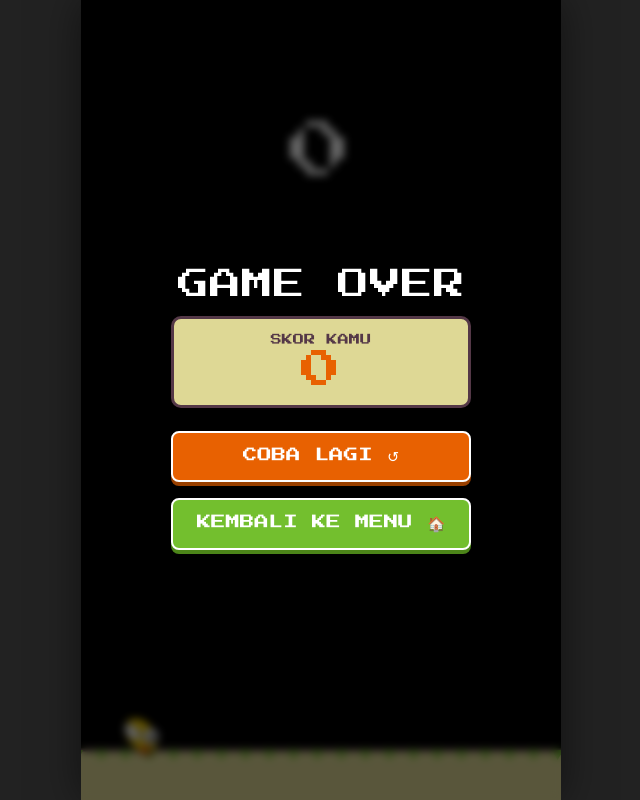
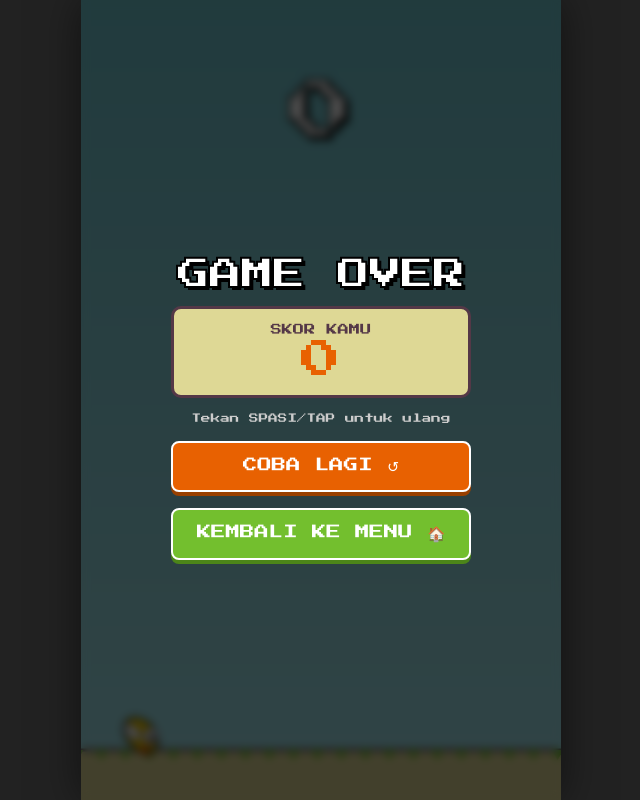
Before and after one commit to dewatalaptop/stok-keramik, a plain HTML site: page index.html in a window 1280 px wide. Both pictures are taken after a click on the button "MULAI MAIN ▶". Shown: the whole page, without its empty margins (319-959 px from the left). Drawn offline with Linux system fonts and the light colour scheme.

Commit message:
Update index.html

```diff
--- a/index.html
+++ b/index.html
@@ -3,7 +3,7 @@
 <head>
     <meta charset="UTF-8">
     <meta name="viewport" content="width=device-width, initial-scale=1.0, maximum-scale=1.0, user-scalable=no, viewport-fit=cover">
-    <title>Flappy Dolan Sawah - Final Fix</title>
+    <title>Flappy Dolan Sawah - Fixed Version</title>
     <style>
         @import url('https://fonts.googleapis.com/css2?family=Press+Start+2P&display=swap');
 
@@ -33,13 +33,14 @@
         .ui-layer { position: absolute; width: 100%; pointer-events: none; z-index: 10; text-align: center; }
 
         #score-display {
-            top: 15%; font-size: 4rem; color: white;
+            top: 10%; /* UX: Dinaikkan sedikit agar tidak menghalangi pandangan */
+            font-size: 4rem; color: white;
             -webkit-text-stroke: 2px #000; text-shadow: 4px 4px 0 #000;
         }
 
         .screen {
             position: absolute; top: 0; left: 0; width: 100%; height: 100%;
-            background: rgba(0,0,0,0.6); backdrop-filter: blur(4px);
+            background: rgba(0,0,0,0.7); backdrop-filter: blur(4px);
             display: flex; flex-direction: column;
             justify-content: center; align-items: center;
             z-index: 20; display: none;
@@ -83,7 +84,7 @@
                 Target Voucher: <span style="color:#F4D03F; font-weight:bold;">20 Poin</span><br>
                 Tap layar / Spasi untuk terbang
             </div>
-            <button class="btn" onclick="game.start()">MULAI MAIN ▶</button>
+            <button class="btn" id="btn-start">MULAI MAIN ▶</button>
         </div>
 
         <div id="screen-over" class="screen">
@@ -94,8 +95,9 @@
                 <div id="final-score" style="font-size:2.5rem; color:#E86101;">0</div>
             </div>
 
-            <button class="btn" onclick="game.start()">COBA LAGI ↺</button>
-            <button class="btn btn-green" onclick="game.menu()">KEMBALI KE MENU 🏠</button>
+            <div style="color:#ccc; font-size:0.6rem; margin-bottom:10px;">Tekan SPASI/TAP untuk ulang</div>
+            <button class="btn" id="btn-restart">COBA LAGI ↺</button>
+            <button class="btn btn-green" id="btn-menu">KEMBALI KE MENU 🏠</button>
         </div>
 
         <div id="screen-voucher" class="screen">
@@ -114,74 +116,57 @@
                         <span id="live-clock" style="font-weight:bold; font-size:1rem;">00:00:00</span>
                     </div>
                 </div>
-                <button class="btn btn-green" style="margin-top:15px; padding:10px;" onclick="game.menu()">SELESAI</button>
+                <button class="btn btn-green" style="margin-top:15px; padding:10px;" id="btn-voucher-done">SELESAI</button>
             </div>
         </div>
     </div>
 
     <script>
-        // --- 1. CONFIG FISIKA ORIGINAL ---
+        // --- 1. CONFIG & SYSTEM CONSTANTS ---
         const CONFIG = {
-            gravity: 0.5,     // Diperberat (sebelumnya 0.35)
-            jump: 8.0,        // Diperkuat (sebelumnya 6.5)
-            speed: 3.5,       // Dipercepat sedikit agar tidak ngantuk
-            gap: 130,         // Jarak pipa
+            gravity: 0.5,
+            jump: 8.0,
+            speed: 3.5,
+            gap: 130,
             voucherTarget: 20
         };
 
         const canvas = document.getElementById('gameCanvas');
-        const ctx = canvas.getContext('2d', { alpha: false }); // Optimasi Rendering
+        // FIX: Hapus alpha:false agar CSS background gradient terlihat
+        const ctx = canvas.getContext('2d');
 
-        // --- 2. ASSETS GENERATOR (PIXEL ART STYLE) ---
+        // --- 2. ASSETS GENERATOR ---
         const assets = { bird: null, pipeTop: null, pipeBot: null };
 
         function createAssets() {
-            // A. BURUNG (Bentuk lebih detail & tegas)
+            // A. BURUNG
             const cB = document.createElement('canvas');
             cB.width = 44; cB.height = 32;
             const b = cB.getContext('2d');
 
-            // Outline Hitam (Bikin grafik tajam)
-            b.fillStyle = "#000";
-            b.beginPath(); b.ellipse(22,16,21,15,0,0,Math.PI*2); b.fill();
-
-            // Body Kuning
-            b.fillStyle = "#FFD700";
-            b.beginPath(); b.ellipse(22,16,19,13,0,0,Math.PI*2); b.fill();
-
-            // Mata Besar
+            b.fillStyle = "#000"; b.beginPath(); b.ellipse(22,16,21,15,0,0,Math.PI*2); b.fill();
+            b.fillStyle = "#FFD700"; b.beginPath(); b.ellipse(22,16,19,13,0,0,Math.PI*2); b.fill();
             b.fillStyle = "#FFF"; b.beginPath(); b.arc(30,10,8,0,Math.PI*2); b.fill(); b.stroke();
             b.fillStyle = "#000"; b.beginPath(); b.arc(32,10,3,0,Math.PI*2); b.fill();
-
-            // Sayap Putih
             b.fillStyle = "#FFF"; b.beginPath(); b.ellipse(14,20,10,6,0,0,Math.PI*2); b.fill(); b.stroke();
-
-            // Paruh Oranye
             b.fillStyle = "#E86101"; b.beginPath(); b.moveTo(32,18); b.lineTo(44,24); b.lineTo(32,30); b.fill(); b.stroke();
-
             assets.bird = cB;
 
-            // B. PIPA (Style Mario Klasik dengan Outline Tebal)
-            const w = 64, h = 800; // Lebih lebar sedikit biar gagah
+            // B. PIPA
+            const w = 64, h = 800;
             const cPT = document.createElement('canvas'); cPT.width = w; cPT.height = h;
             const cPB = document.createElement('canvas'); cPB.width = w; cPB.height = h;
             const pt = cPT.getContext('2d');
             const pb = cPB.getContext('2d');
 
             function drawPipe(c, isTop) {
-                // Batang Pipa
                 c.fillStyle = "#73BF2E"; c.fillRect(4, 0, w-8, h);
                 c.lineWidth = 4; c.strokeStyle = "#000"; c.strokeRect(4, 0, w-8, h);
-
-                // Highlight & Shadow (Efek 3D)
                 c.fillStyle = "rgba(255,255,255,0.2)"; c.fillRect(8, 0, 8, h);
                 c.fillStyle = "rgba(0,0,0,0.1)"; c.fillRect(w-16, 0, 8, h);
-
-                // Kepala Pipa
                 let capY = isTop ? h - 40 : 0;
                 c.fillStyle = "#73BF2E"; c.fillRect(0, capY, w, 40);
                 c.strokeRect(0, capY, w, 40);
-                // Detail Kepala
                 c.fillStyle = "rgba(255,255,255,0.2)"; c.fillRect(4, capY, 8, 40);
             }
 
@@ -191,16 +176,19 @@
             assets.pipeBot = cPB;
         }
 
-        // --- 3. GAME ENGINE & STATE MANAGEMENT ---
+        // --- 3. GAME ENGINE ---
         const game = {
             state: 'START', // START, PLAY, OVER, VOUCHER
             frames: 0, score: 0,
             bird: { y: 0, v: 0, rot: 0 },
             pipes: [],
+            clockInt: null, // FIX: Variabel untuk menyimpan interval
 
-            // Reset & Start Game
+            // Method Reset
             start: function() {
-                resize(); // Pastikan ukuran layar pas
+                resize();
+                this.stopVoucherClock(); // FIX: Bersihkan timer lama
+
                 this.state = 'PLAY';
                 this.bird.y = canvas.height / 2;
                 this.bird.v = 0;
@@ -210,25 +198,17 @@
                 this.frames = 0;
 
                 document.getElementById('score-display').innerText = 0;
-                this.showScreen(null); // Sembunyikan semua layar menu
-
-                // Mulai Loop jika belum jalan
-                if(!this.loopRunning) {
-                    this.loopRunning = true;
-                    requestAnimationFrame(loop);
-                }
+                this.showScreen(null);
             },
 
-            // Kembali ke Menu Utama (Tanpa Reload)
             menu: function() {
+                this.stopVoucherClock(); // FIX: Bersihkan timer lama
                 this.state = 'START';
                 this.showScreen('screen-start');
             },
 
-            // Game Over Logic
             over: function() {
                 this.state = 'OVER';
-
                 if(this.score >= CONFIG.voucherTarget) {
                     this.showScreen('screen-voucher');
                     this.generateVoucher();
@@ -238,7 +218,6 @@
                 }
             },
 
-            // Helper: Switch Layar
             showScreen: function(id) {
                 document.querySelectorAll('.screen').forEach(s => s.style.display = 'none');
                 if(id) document.getElementById(id).style.display = 'flex';
@@ -250,32 +229,55 @@
                 const code = `DS-${d.getDate()}${d.getMonth()+1}-${Math.floor(Math.random()*9000)+1000}`;
                 document.getElementById('voucher-code').innerText = code;
 
-                if(this.clockInt) clearInterval(this.clockInt);
-                this.clockInt = setInterval(() => {
+                this.stopVoucherClock(); // Safety check
+
+                // Update jam real-time
+                const updateTime = () => {
                     document.getElementById('live-clock').innerText = new Date().toLocaleTimeString('id-ID');
-                }, 1000);
+                };
+                updateTime();
+                this.clockInt = setInterval(updateTime, 1000);
+            },
+
+            // FIX: Helper untuk membersihkan interval (Memory Leak Fix)
+            stopVoucherClock: function() {
+                if(this.clockInt) {
+                    clearInterval(this.clockInt);
+                    this.clockInt = null;
+                }
             }
         };
 
-        // --- 4. MAIN LOOP ---
-        function loop() {
-            // Logic Update (Hanya jalan saat Play)
-            if(game.state === 'PLAY') {
-                updatePhysics();
+        // --- 4. MAIN LOOP (FIX: Time-Based Step) ---
+        // Variabel untuk FPS Limiter
+        let lastTime = 0;
+        const targetFPS = 60;
+        const frameInterval = 1000 / targetFPS; // ~16.67ms
+
+        function loop(timestamp) {
+            if (!lastTime) lastTime = timestamp;
+            const deltaTime = timestamp - lastTime;
+
+            // Hanya update jika waktu yang lewat sudah cukup untuk 1 frame (Cap 60 FPS)
+            // Ini mencegah game berjalan 2x lebih cepat di layar 120Hz
+            if (deltaTime >= frameInterval) {
+                lastTime = timestamp - (deltaTime % frameInterval);
+
+                if(game.state === 'PLAY') {
+                    updatePhysics();
+                }
+                draw();
             }
-            // Rendering (Selalu jalan agar tidak blank)
-            draw();
+
             requestAnimationFrame(loop);
         }
 
         function updatePhysics() {
             game.frames++;
 
-            // 1. Bird Physics (Original Gravity Feel)
+            // 1. Bird Physics
             game.bird.v += CONFIG.gravity;
             game.bird.y += game.bird.v;
-
-            // Rotasi Burung (Nunduk saat jatuh)
             game.bird.rot = Math.min(Math.PI / 4, Math.max(-Math.PI / 4, (game.bird.v * 0.1)));
 
             // 2. Pipe Spawning
@@ -283,13 +285,16 @@
                 let safe = 100;
                 let min = safe;
                 let max = canvas.height - 112 - CONFIG.gap - safe;
+                // Proteksi jika layar terlalu pendek
+                if (max < min) max = min;
+
                 let h = Math.floor(Math.random() * (max - min + 1) + min);
                 game.pipes.push({ x: canvas.width, topH: h, passed: false });
             }
 
-            // 3. Pipe Collision & Score
-            const bX = 60; // Posisi X burung
-            const bRad = 16; // Radius hitbox
+            // 3. Collision & Logic
+            const bX = 60;
+            const bRad = 16;
 
             for(let i = 0; i < game.pipes.length; i++) {
                 let p = game.pipes[i];
@@ -302,43 +307,43 @@
                     }
                 }
 
-                // Score Check
+                // Score
                 if(p.x + 64 < bX && !p.passed) {
                     game.score++;
                     document.getElementById('score-display').innerText = game.score;
                     p.passed = true;
                 }
 
-                // Hapus pipa lewat
+                // Clean up pipes
                 if(p.x < -70) { game.pipes.shift(); i--; }
             }
 
-            // 4. Ground Collision
+            // 4. Boundaries
             let groundY = canvas.height - 50;
+
+            // Jatuh ke tanah
             if(game.bird.y >= groundY - 15) {
                 game.bird.y = groundY - 15;
                 game.over();
             }
-            // Ceiling Collision
-            if(game.bird.y < 0) {
+
+            // FIX: Menabrak langit = Mati (Anti-Cheat)
+            if(game.bird.y <= 0) {
                 game.bird.y = 0;
-                game.bird.v = 0;
+                game.over();
             }
         }
 
         function draw() {
-            // Bersihkan Layar
             ctx.clearRect(0, 0, canvas.width, canvas.height);
 
             // Draw Pipes
             for(let p of game.pipes) {
-                // Pipa Atas
                 ctx.drawImage(assets.pipeTop, p.x, p.topH - 800);
-                // Pipa Bawah
                 ctx.drawImage(assets.pipeBot, p.x, p.topH + CONFIG.gap);
             }
 
-            // Draw Ground (Lantai Bergerak)
+            // Draw Ground
             let groundY = canvas.height - 50;
             let offset = (game.frames * CONFIG.speed) % 24;
 
@@ -346,21 +351,19 @@
             ctx.lineWidth = 3; ctx.strokeStyle = "#543847";
             ctx.beginPath(); ctx.moveTo(0, groundY); ctx.lineTo(canvas.width, groundY); ctx.stroke();
 
-            // Pola Rumput
             ctx.fillStyle = "#73BF2E";
             for(let i = -offset; i < canvas.width; i+=24) {
                 ctx.beginPath(); ctx.moveTo(i, groundY); ctx.lineTo(i+12, groundY); ctx.lineTo(i+6, groundY+10); ctx.fill();
             }
 
-            // Draw Bird (Hanya gambar jika aset sudah siap)
+            // Draw Bird
             if(assets.bird) {
                 ctx.save();
-                // Jika game over, burung jatuh tegak lurus ke bawah
                 let drawY = game.bird.y;
                 let drawRot = game.bird.rot;
 
                 if(game.state === 'START') {
-                    drawY = canvas.height/2 + Math.sin(Date.now()/300)*10; // Efek melayang
+                    drawY = canvas.height/2 + Math.sin(Date.now()/300)*10;
                     drawRot = 0;
                 }
 
@@ -371,32 +374,64 @@
             }
         }
 
-        // --- 5. INPUT & RESIZE ---
+        // --- 5. INPUT HANDLING (FIXED & UNIFIED) ---
         function inputAction(e) {
-            if(e.type !== 'keydown') { if(e.cancelable) e.preventDefault(); }
+            // FIX: Mencegah scroll/zoom pada touch device
+            if(e.type === 'touchstart' || e.type === 'touchmove') {
+                if(e.cancelable) e.preventDefault();
+            }
 
-            if(game.state === 'PLAY') {
+            // FIX: Mencegah tombol fisik (seperti button di HTML) mentrigger input game 2x
+            if (e.target.tagName === 'BUTTON') return;
+
+            // Logic Input Game
+            if (game.state === 'START') {
+                game.start();
+            } else if (game.state === 'PLAY') {
                 game.bird.v = -CONFIG.jump;
-            } else if (game.state === 'START') {
+            } else if (game.state === 'OVER') {
+                // UX FIX: Tekan layar/spasi saat Game Over langsung restart
                 game.start();
             }
         }
 
+        // Event Listeners yang lebih bersih
         window.addEventListener('resize', resize);
+
+        // Touchstart dengan passive:false agar bisa preventDefault
+        window.addEventListener('touchstart', inputAction, {passive: false});
+
+        // Mousedown untuk PC
+        window.addEventListener('mousedown', (e) => {
+            // Cek sederhana agar tidak bentrok dengan touch di beberapa browser hybrid
+            inputAction(e);
+        });
+
+        // Keyboard Spacebar
+        window.addEventListener('keydown', (e) => {
+            if(e.code === 'Space') inputAction(e);
+        });
+
+        // Event Handler untuk Tombol HTML (Explicit binding)
+        document.getElementById('btn-start').onclick = (e) => { e.stopPropagation(); game.start(); };
+        document.getElementById('btn-restart').onclick = (e) => { e.stopPropagation(); game.start(); };
+        document.getElementById('btn-menu').onclick = (e) => { e.stopPropagation(); game.menu(); };
+        document.getElementById('btn-voucher-done').onclick = (e) => { e.stopPropagation(); game.menu(); };
+
         function resize() {
             const el = document.getElementById('game-stage');
             canvas.width = el.clientWidth;
             canvas.height = el.clientHeight;
+
+            // FIX: Boundaries check saat resize agar burung tidak hilang
+            if(game.bird.y > canvas.height - 50) {
+                game.bird.y = canvas.height - 200;
+            }
         }
-
-        window.addEventListener('touchstart', inputAction, {passive: false});
-        window.addEventListener('mousedown', inputAction);
-        window.addEventListener('keydown', (e) => { if(e.code === 'Space') inputAction(e); });
 
         // Init
         createAssets();
         resize();
-        game.loopRunning = true;
         requestAnimationFrame(loop);
 
     </script>
```
